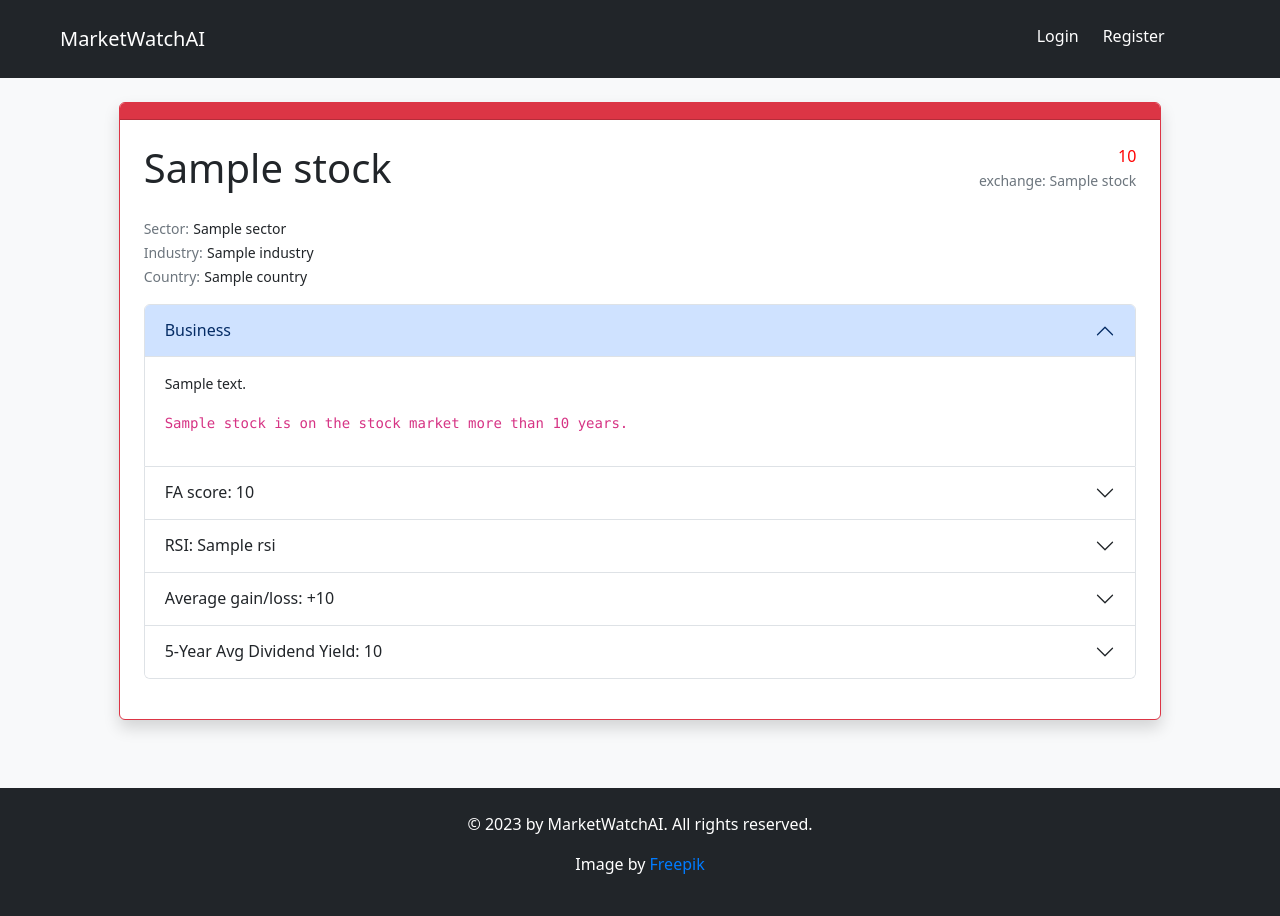
After one commit to J-Y-P-tech/MarketWatchAI, a Django app: template app/templates/pages/detail.html in a window 1280 px wide. The commit adds this page. Run offline with Django 4.2, Linux system fonts and the light colour scheme; the template is opened without the code that fills it: most values are stand-ins (such as "Sample title", 1, 10 or a date in 2020); some libraries are stand-ins or nearby versions.

Commit message:
Detail page Added Tests Implemented changes in Template, Views, URLs and  CSS

```diff
--- a/app/pages/urls.py
+++ b/app/pages/urls.py
@@ -3,5 +3,6 @@ from . import views
 
 urlpatterns = [
     path('', views.home, name='home'),
-    path('dashboard', views.dashboard, name='dashboard')
+    path('dashboard', views.dashboard, name='dashboard'),
+    path('<int:id>', views.detail, name='detail')
 ]
--- a/app/static/css/styles.css
+++ b/app/static/css/styles.css
@@ -181,3 +181,50 @@ body {
   outline: inherit;
   text-decoration: none;
 }
+
+.c-fs-6 {
+            font-size: 14px;
+        }
+
+        .c-lh {
+            line-height: 14px;
+        }
+         /* Custom slider styles */
+        .form-range {
+            --slider-bg-color: #cac9c9; /* Set the background color of the slider track */
+            --slider-fill-color: #0d6efd; /* Set the fill color of the slider track up to the thumb */
+            --slider-thumb-color: #0d6efd; /* Set the color of the slider thumb */
+        }
+
+        .form-range::-webkit-slider-runnable-track {
+            background-color: var(--slider-bg-color);
+        }
+
+        .form-range::-webkit-slider-thumb {
+            background-color: var(--slider-thumb-color);
+        }
+
+        .form-range::-moz-range-track {
+            background-color: var(--slider-bg-color);
+        }
+
+        .form-range::-moz-range-thumb {
+            background-color: var(--slider-thumb-color);
+        }
+
+        .form-range::-ms-track {
+            background-color: var(--slider-bg-color);
+        }
+
+        .form-range::-ms-fill-lower {
+            background-color: var(--slider-fill-color);
+        }
+
+        .form-range::-ms-thumb {
+            background-color: var(--slider-thumb-color);
+        }
+
+        .c-bg-dark
+        {
+            background-color: #343a40;
+        }
--- a/app/templates/accounts/login.html
+++ b/app/templates/accounts/login.html
@@ -23,8 +23,8 @@
                         <div class="form-group">
                             <input type="password" name="password" class="form-control" placeholder="Password" required>
                         </div>
-                        <div class="form-group">
-                            <button type="submit" class="btn btn-primary btn-block">Login</button>
+                        <div class="form-group text-center">
+                            <button type="submit" class="btn btn-primary shadow px-5 mt-2">Login</button>
                         </div>
                     </form>
                     <div class="extra-login">
--- a/app/templates/accounts/register.html
+++ b/app/templates/accounts/register.html
@@ -34,8 +34,8 @@
                                    placeholder="Confirm password" required>
                         </div>
 
-                        <div class="form-group">
-                            <button type="submit" class="btn btn-primary btn-block">Register</button>
+                        <div class="form-group text-center">
+                            <button type="submit" class="btn btn-primary btn-block px-5 mt-2">Register</button>
                         </div>
                     </form>
                     <div class="extra-login">
--- a/app/templates/base.html
+++ b/app/templates/base.html
@@ -3,46 +3,48 @@
 <html>
 <head>
     <title>MarketWatchAI {% block title %} {% endblock %}</title>
-    <!-- Add Bootstrap CSS -->
-    <link rel="stylesheet" href="https://stackpath.bootstrapcdn.com/bootstrap/5.0.0-alpha1/css/bootstrap.min.css">
-    <!-- Add Bootstrap icons -->
-    <link rel="stylesheet" href="https://cdn.jsdelivr.net/npm/bootstrap-icons@1.5.0/font/bootstrap-icons.css">
+
+    <!-- Required meta tags -->
+    <meta charset="utf-8">
+    <meta name="viewport" content="width=device-width, initial-scale=1">
+    <!-- Bootstrap Icons CSS -->
+    <link rel="stylesheet" href="https://cdn.jsdelivr.net/npm/bootstrap-icons@1.10.5/font/bootstrap-icons.css">
+    <!-- Bootstrap CSS -->
+    <link rel="stylesheet" href="https://cdnjs.cloudflare.com/ajax/libs/twitter-bootstrap/5.3.0/css/bootstrap.min.css">
+    <!-- Bootstrap JS -->
+    <script src="https://cdnjs.cloudflare.com/ajax/libs/twitter-bootstrap/5.3.0/js/bootstrap.bundle.min.js"></script>
 
     <!-- Add custom CSS -->
     <link rel="stylesheet" href="{% static 'css/styles.css' %}">
 
 </head>
 <body>
+<div class="container-fluid">
+    <div class="row bg-dark py-4">
+        <div class="col-9">
+            <a class="text-white text-decoration-none fs-5 ms-5" href="#">MarketWatchAI</a>
+        </div>
+        {% if user.is_authenticated %}
+        <div class="col-2 text-end ms-4">
+            <form method="post" action="{% url 'logout' %}">
+                {% csrf_token %}
+                <button type="submit" class="btn btn-link text-white fs-6">Logout</button>
+            </form>
+        </div>
 
-<!-- Navbar Section -->
-<nav class="navbar navbar-expand-lg navbar-dark">
-    <div class="container">
-        <a class="navbar-brand" href="#">MarketWatchAI</a>
-        <button class="navbar-toggler" type="button" data-toggle="collapse" data-target="#navbarNav"
-                aria-controls="navbarNav" aria-expanded="false" aria-label="Toggle navigation">
-            <span class="navbar-toggler-icon"></span>
-        </button>
-        <div class="collapse navbar-collapse" id="navbarNav">
-            <ul class="navbar-nav ml-auto">
-                {% if user.is_authenticated %}
-                <li class="nav-item">
-                    <form method="post" action="{% url 'logout' %}">
-                        {% csrf_token %}
-                        <button type="submit" class="nav-link btn btn-link">Logout</button>
-                    </form>
-                </li>
-                {% else %}
-                <li class="nav-item">
-                    <a class="nav-link" href="{% url 'login' %}">Login</a>
-                </li>
-                <li class="nav-item">
-                    <a class="nav-link" href="{% url 'register' %}">Register</a>
-                </li>
-                {% endif %}
-            </ul>
+        {% else %}
+        <div class="col-1 text-end ms-4">
+            <a class="text-white text-decoration-none fs-6" href="{% url 'login' %}">Login</a>
         </div>
+        <div class="col-1">
+            <a class="text-white text-decoration-none fs-6" href="{% url 'register' %}">Register</a>
+        </div>
+
+        {% endif %}
     </div>
-</nav>
+
+</div>
+
 
 <div class="content-wrapper">
     {% block content %}
--- /dev/null
+++ b/app/templates/pages/detail.html
@@ -0,0 +1,205 @@
+{% extends 'base.html' %}
+{% load static %}
+{% block content %}
+
+<section class="bg-light">
+    <div class="container col-sm-10 my-4">
+
+        <div class="card border-danger shadow">
+            <div class="card-header bg-danger"></div>
+
+            <div class="row align-items-center p-4">
+
+                <div class="col-8">
+                    <span class="display-6" id="company_name">{{ stock.company_name }}</span>
+                </div>
+                <div class="col-4 ps-5">
+                    <div class="text-end">
+                        <a href="https://finance.yahoo.com/quote/{{ stock.stock_code }}"
+                           style="text-decoration:none; color: red;"
+                           target="_blank"
+                           id="stock_code">{{ stock.stock_code }}</a><br>
+
+                        <span class="c-fs-6 text-secondary" id="exchange_short_name">
+                            exchange: {{ stock.exchange_short_name }}</span>
+                    </div>
+                </div>
+                <div class="row mt-4">
+                    <div class="col">
+                        <span class="c-fs-6 text-secondary">Sector:</span>
+                        <span class="c-fs-6" id="sector">{{ stock.sector }}</span>
+                    </div>
+                </div>
+                <div class="row">
+                    <div class="col">
+                        <span class="c-fs-6 text-secondary">Industry:</span>
+                        <span class="c-fs-6" id="industry">{{ stock.industry }}</span>
+                    </div>
+                </div>
+                <div class="row">
+                    <div class="col">
+                        <span class="c-fs-6 text-secondary">Country:</span>
+                        <span class="c-fs-6" id="country">{{ stock.country }}</span>
+                    </div>
+                </div>
+
+
+                <div class="accordion my-3" id="accordionPanelsStayOpenExample">
+
+                    <div class="accordion-item">
+                        <h2 class="accordion-header" id="panelsStayOpen-headingZero">
+                            <button class="accordion-button" type="button" data-bs-toggle="collapse"
+                                    data-bs-target="#panelsStayOpen-collapseZero" aria-expanded="true"
+                                    aria-controls="panelsStayOpen-collapseZero">
+                                Business
+                            </button>
+                        </h2>
+                        <div id="panelsStayOpen-collapseZero"
+                             class="accordion-collapse collapse show"
+                             aria-labelledby="panelsStayOpen-headingZero">
+                            <div class="accordion-body">
+                                <p class="c-fs-6" id="description">
+                                    {{ stock.description }}
+                                <p>
+                                    {% if stock.ipo_years == 1 %}
+                                    <code id="ipo_years">{{ stock.company_name }} is on the stock market more than 1 year.</code>
+                                    {% elif stock.ipo_years > 1 %}
+                                    <code id="ipo_years">{{ stock.company_name }} is on the stock market more than {{ stock.ipo_years }} years.</code>
+                                    {% endif %}
+                                </p>
+                            </div>
+                        </div>
+                    </div>
+
+
+                    <div class="accordion-item">
+
+                        <h2 class="accordion-header" id="panelsStayOpen-headingOne">
+                            <button class="accordion-button collapsed" type="button"
+                                    data-bs-toggle="collapse"
+                                    data-bs-target="#panelsStayOpen-collapseOne" aria-expanded="false"
+                                    aria-controls="panelsStayOpen-collapseOne"
+                                    id="fa_score">
+                                FA score: {{ stock.fa_score }}
+                            </button>
+                        </h2>
+                        <div id="panelsStayOpen-collapseOne" class="accordion-collapse collapse"
+                             aria-labelledby="panelsStayOpen-headingOne">
+                            <div class="accordion-body">
+                                <p>
+                                    <strong>Fundamental analysis</strong> is a method of evaluating the intrinsic
+                                    value of a stock or security
+                                    by examining related economic and financial factors. It uses publicly available
+                                    financial data to assess the value of an
+                                    investment and identify opportunities. It combines financial statements,
+                                    external influences, events, and industry trends
+                                    to analyze a company's actual worth and make financial forecasts.
+                                </p>
+                                <p><code>Fundamental anaysis score above 30 is considered to be good for
+                                    long term investment.</code></p>
+                                <p class="pt-2 c-fs-6 text-secondary">
+                                    Average FA score for this Sector is 27<br>
+                                    Average FA score for this Industry is 28
+                                </p>
+                            </div>
+                        </div>
+                    </div>
+
+                    <div class="accordion-item">
+                        <h2 class="accordion-header" id="panelsStayOpen-headingTwo">
+                            <button class="accordion-button collapsed" type="button"
+                                    data-bs-toggle="collapse"
+                                    data-bs-target="#panelsStayOpen-collapseTwo" aria-expanded="false"
+                                    aria-controls="panelsStayOpen-collapseTwo"
+                            id="rsi">
+                                RSI: {{ stock.rsi }}
+                            </button>
+                        </h2>
+                        <div id="panelsStayOpen-collapseTwo" class="accordion-collapse collapse"
+                             aria-labelledby="panelsStayOpen-headingTwo">
+                            <div class="accordion-body">
+                                <p>
+                                    <strong>RSI</strong> (Relative Strength Index) is a widely used indicator in
+                                    financial
+                                    markets to assess the strength and momentum of a price trend.
+                                    It helps traders identify potential buying or selling opportunities
+                                    based on overbought or oversold conditions. RSI values above 70 suggest
+                                    overbought levels, while values below 30 indicate oversold levels.</p>
+                                <p><code>Current RSI is calculated on weekly base and is suitable for long term
+                                    investment strategies.
+                                </code></p>
+                                <p class="pt-2 c-fs-6 text-secondary">
+                                    Average RSI for this Sector is 51<br>
+                                    Average RSI score for this Industry is 53
+                                </p>
+
+                            </div>
+                        </div>
+                    </div>
+
+                    <div class="accordion-item">
+                        <h2 class="accordion-header" id="panelsStayOpen-headingThree">
+                            <button class="accordion-button collapsed" type="button" data-bs-toggle="collapse"
+                                    data-bs-target="#panelsStayOpen-collapseThree" aria-expanded="false"
+                                    aria-controls="panelsStayOpen-collapseThree"
+                            id="avg_gain_loss">
+                                Average gain/loss: +{{ stock.avg_gain_loss }}
+                            </button>
+                        </h2>
+                        <div id="panelsStayOpen-collapseThree" class="accordion-collapse collapse"
+                             aria-labelledby="panelsStayOpen-headingThree">
+                            <div class="accordion-body">
+                                <p>This indicator gives percentage that the stock gained or lost
+                                    for the past 5 years on average base per year.</p>
+                                <p><code>Average gain/loss of +10 or more is considered very good for long term
+                                    investment.
+                                </code></p>
+                                <p class="pt-2 c-fs-6 text-secondary">
+                                    Average gain/loss for this Sector is +7<br>
+                                    Average gain/loss score for this Industry is +11
+                                </p>
+                            </div>
+                        </div>
+                    </div>
+
+                    <div class="accordion-item">
+                        <h2 class="accordion-header" id="panelsStayOpen-headingFour">
+                            <button class="accordion-button collapsed" type="button" data-bs-toggle="collapse"
+                                    data-bs-target="#panelsStayOpen-collapseFour" aria-expanded="false"
+                                    aria-controls="panelsStayOpen-collapseFour"
+                            id="five_year_avg_dividend_yield">
+                                5-Year Avg Dividend Yield: {{ stock.five_year_avg_dividend_yield }}
+                            </button>
+                        </h2>
+                        <div id="panelsStayOpen-collapseFour" class="accordion-collapse collapse"
+                             aria-labelledby="panelsStayOpen-headingThree">
+                            <div class="accordion-body">
+                                <p>This indicator give percentage that the stock returned as dividends for the past
+                                    5 years
+                                    on average base per year.</p>
+                                <p><code>5-Year Avg Dividend Yield of 2 or more is considered good for long term
+                                    investment.
+                                </code></p>
+                                <p class="pt-2 c-fs-6 text-secondary">
+                                    Average 5-Year Dividend Yield for this Sector is +0.7<br>
+                                    Average 5-Year Dividend Yield for this Industry is +0.88
+                                </p>
+                            </div>
+                        </div>
+                    </div>
+
+                </div>
+
+
+            </div>
+
+        </div>
+
+
+    </div>
+</section>
+
+<div class="my-5"></div>
+
+
+{% endblock %}
```
Also changed, not shown: app/pages/tests/test_dashboard.py (+23 -3 lines), app/pages/tests/test_detail.py (added, +176 -0 lines), app/pages/tests/test_pages.py (+1 -1 lines), app/pages/views.py (+16 -1 lines), app/templates/pages/dashboard.html (+7 -7 lines).
